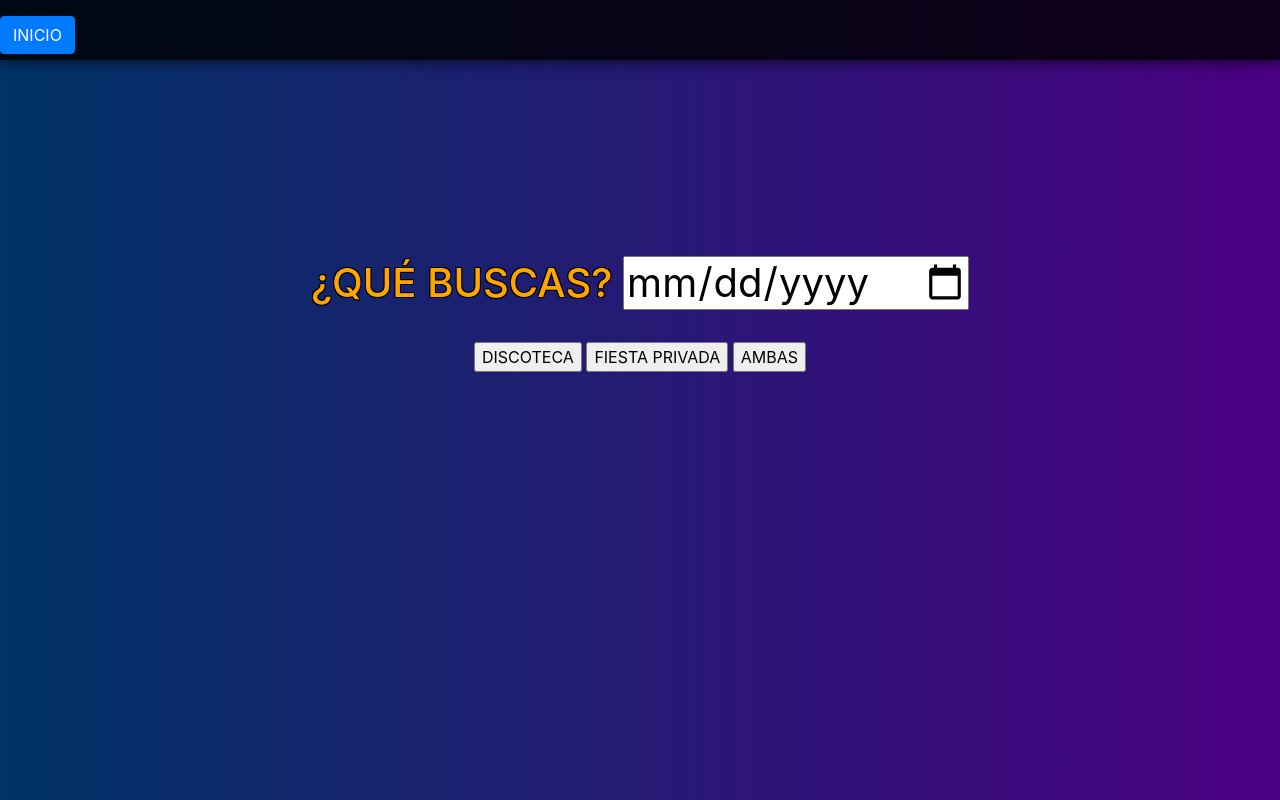
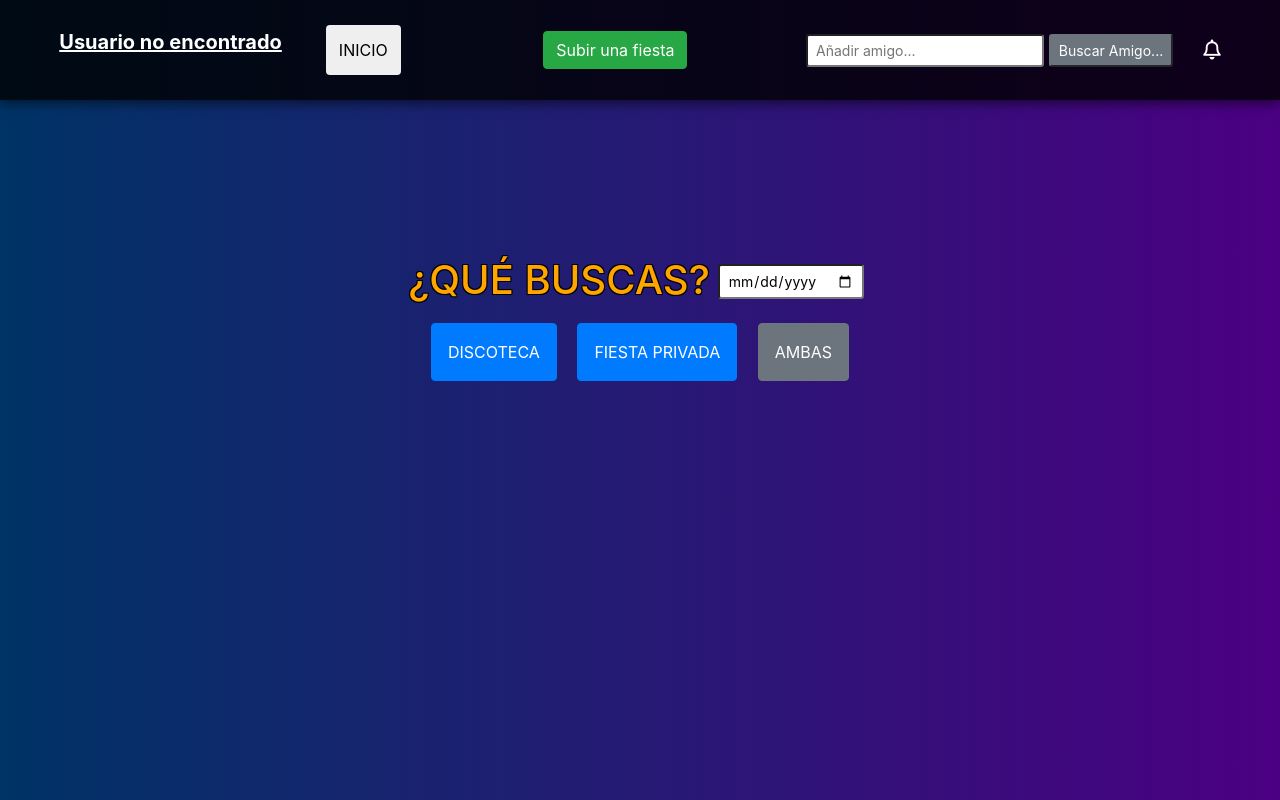
Before and after one commit to Antonioperezblanco/Proyecto, a website: page frontend/busqueda.html in a window 1280 px wide. Shown: the top 800 px of the page. Drawn offline with Linux system fonts and the light colour scheme.

Commit message:
segndo commit

```diff
--- a/frontend/busqueda.html
+++ b/frontend/busqueda.html
@@ -3,28 +3,32 @@
 <head>
     <meta charset="UTF-8">
     <meta name="viewport" content="width=device-width, initial-scale=1.0">
+    <link rel="stylesheet" href="https://cdnjs.cloudflare.com/ajax/libs/font-awesome/6.0.0-beta3/css/all.min.css">
     <link rel="stylesheet" href="./css/bootstrap.min.css">
     <link rel="stylesheet" href="./css/busqueda.css">
+
     <title>Busqueda</title>
 </head>
 <body>
-    <div class="header-container" id="header-container"></div>
-    <div class="container">
-        <h1><span class="busca">¿QUÉ BUSCAS?</span> <input type="date" name="fecha" id="fecha"></h1>
-        <br>
-        <input type="button" value="DISCOTECA">
-        <input type="button" value="FIESTA PRIVADA">
-        <input type="button" value="AMBAS">
+    <!-- Contenedor para el header -->
+    <nav class="header-container" id="header-container"></nav>
+
+    <div class="busquedaContainer container">
+        <h1 class="d-flex justify-content-center">
+            <span class="busca">¿QUÉ BUSCAS?</span>
+            <input type="date" name="fecha" id="fecha" class="form-control-sm m-2">
+        </h1>
+
+        <div class="text-center">
+            <button class="btn btn-primary m-2 p-3" id="btnDiscoteca">DISCOTECA</button>
+            <button class="btn btn-primary m-2 p-3" id="btnFiesta">FIESTA PRIVADA</button>
+            <button class="btn btn-secondary m-2 p-3" id="btnAmbas">AMBAS</button>
+            <br>
+            <span class="text-danger" id="sinFecha"></span>
+        </div>
     </div>
+
+    <script src="../scripts/scriptBusqueda.js"></script>
+
 </body>
-<script>
-     fetch('./parts/header.html')
-            .then(response => response.text())
-            .then(data => {
-                document.getElementById('header-container').innerHTML = data;
-            })
-            .catch(error => console.error('Error cargando el header:', error));
-            console.log(localStorage.getItem('nombre'));
-
-</script>
 </html>
--- a/frontend/css/busqueda.css
+++ b/frontend/css/busqueda.css
@@ -3,7 +3,7 @@ body {
     height: 100vh;
     width: 100vw;
     margin: 0;
-    overflow-x: hidden;
+    overflow: hidden;
 }
 .container{
     align-content: center;
@@ -22,11 +22,33 @@ body {
     position: fixed;
     top: 0;
     width: 100%;
-    height: 60px;
+    height: 100px;
     background: rgba(0, 0, 0, 0.8); /* Fondo negro translúcido */
     color: #FFD700; /* Texto dorado */
     display: flex;
     font-size: 20px;
     font-weight: bold;
     box-shadow: 0px 4px 10px rgba(0, 0, 0, 0.5);
+    display: flex;
+    justify-content: space-around;
 }
+.contenedorIzq{
+    height: 100px;
+    display: flex;
+    gap: 20px;
+
+}
+.inicio{
+    height: 50px;
+}
+
+.info{
+    color: white;
+    text-decoration: underline;
+}
+.iconoNotificacion{
+    color: white;
+}
+.contenedorDer {
+    gap: 30px;
+}
--- a/frontend/parts/header.html
+++ b/frontend/parts/header.html
@@ -1,24 +1,19 @@
-<nav>
-    <div class="contenedorIzq">
-        <p id="info" class="info"></p>
-        <button class="btn btn-primary"> INICIO </button>
-    </div>
-</nav>
-<script>
-document.addEventListener("DOMContentLoaded", function() {
-    const nombreUsuario = localStorage.getItem('nombreUsuario') || "Usuario no encontrado";
-    const correo = localStorage.getItem('correo')
-    const edad = localStorage.getItem('edad')
-    const ciudad = localStorage.getItem('ciudad')
-    const pass = localStorage.getItem('pass')
+<div class="contenedorIzq d-flex align-items-center">
+    <p id="info" class="info"></p>
+    <a href="./busqueda.html">
+        <button class="inicio btn m-4"> INICIO </button>
+    </a>
+</div>
 
-    const info = document.getElementById('info');
-
-    if (info) {
-        info.textContent = nombreUsuario;
-        console.log("Nombre de usuario cargado:", nombreUsuario);
-    } else {
-        console.error("Elemento con id 'info' no encontrado.");
-    }
-});
-</script>
+<div class="contenedorCentro d-flex align-items-center justify-content-center">
+    <a href="./fiestas/subirFiesta.html">
+        <button class="btn btn-success">Subir una fiesta</button>
+    </a>
+</div>
+<div class="contenedorDer d-flex align-items-center">
+    <form>
+        <input type="text" id="anadir" class="form-control-sm" placeholder="Añadir amigo...">
+        <input type="submit" value="Buscar Amigo..." class="btn-sm btn-secondary" id="buscarAmigo">
+    </form>
+    <i class="iconoNotificacion fa-regular fa-bell"></i>
+</div>
--- /dev/null
+++ b/scripts/scriptBusqueda.js
@@ -0,0 +1,42 @@
+document.addEventListener("DOMContentLoaded", function() {
+
+    fetch('./parts/header.html')
+        .then(response => response.text())
+        .then(data => {
+            document.getElementById('header-container').innerHTML = data;
+
+            // Después de cargar el header, buscar el elemento #info
+            const info = document.getElementById('info');
+            if (info) {
+                const nombreUsuario = localStorage.getItem('nombreUsuario') || "Usuario no encontrado";
+                info.textContent = nombreUsuario;
+                console.log("Nombre de usuario cargado:", nombreUsuario);
+            } else {
+                console.error("Elemento con id 'info' no encontrado.");
+            }
+        })
+        .catch(error => console.error('Error cargando el header:', error));
+
+    console.log(localStorage.getItem('nombre'));
+});
+const fecha = document.getElementById('fecha');
+const sinFecha = document.getElementById('sinFecha');
+const botones = document.querySelectorAll('#btnDiscoteca, #btnFiesta, #btnAmbas');
+
+botones.forEach(boton => {
+    boton.addEventListener('click', () => {
+        const fechaIngresada = new Date(fecha.value);
+        const fechaActual = new Date();
+
+        //Para comparar solo la fecha, sin horas ni minutos
+        fechaActual.setHours(0, 0, 0, 0);
+        fechaIngresada.setHours(0, 0, 0, 0);
+        if (!fecha.value) {
+            sinFecha.textContent = "Debes seleccionar una fecha";
+        }else if (fechaIngresada < fechaActual) {
+            sinFecha.textContent = "No puedes seleccionar una fecha anterior a hoy";
+        } else {
+            sinFecha.textContent = "";
+        }
+    });
+});
```
